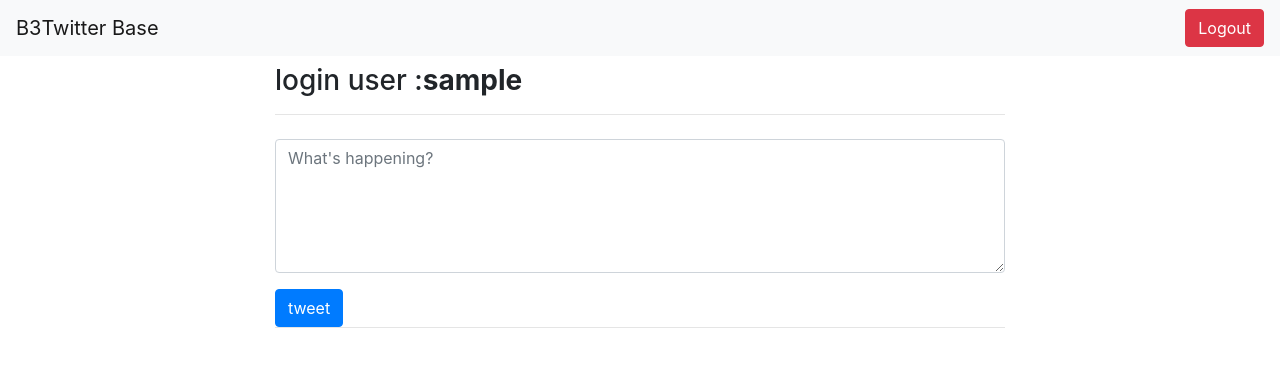
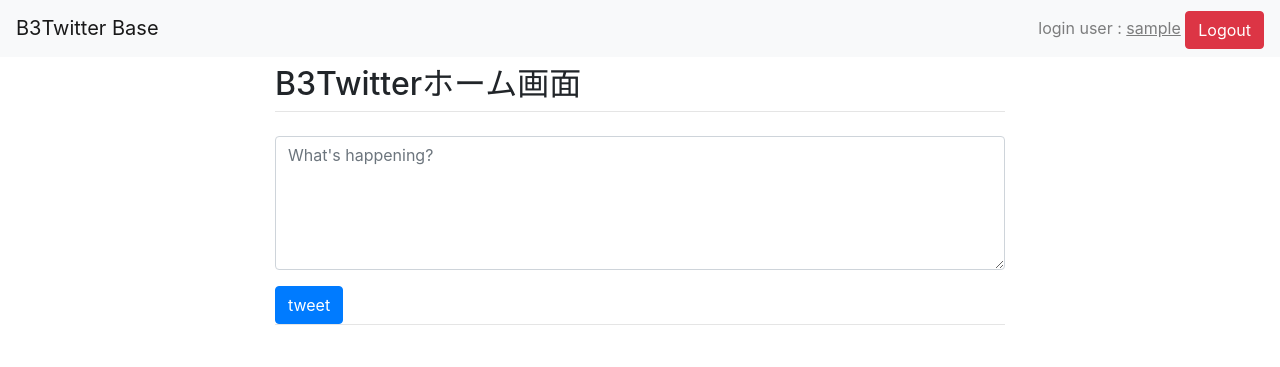
Before and after one commit to nocox/b3-twitter-clone, a Django app: page /home in a window 1280 px wide. Shown: the top 367 px of the page. Run offline with Django 3.2, Linux system fonts and the light colour scheme; the visitor is signed in with stand-in values (Sample User, id 1); data that the repository does not hold is empty; some libraries are stand-ins or nearby versions.

Commit message:
change home.html and page

```diff
--- a/b3twitter/twitter_app/templates/base.html
+++ b/b3twitter/twitter_app/templates/base.html
@@ -12,6 +12,9 @@
         <a href="{% url 'top' %}" class="navbar-brand">B3Twitter Base</a>
         {%if request.user.is_authenticated%}
             <div>
+                <span class="navbar-text">
+                    login user : <u>{{ request.user }}</u>
+                </span>
                 <a href="{% url 'logout' %}" class="btn btn-danger my-2 my-sm-0">Logout</a>
             </div>
         {% else %}
--- a/b3twitter/twitter_app/templates/twitter_app/home.html
+++ b/b3twitter/twitter_app/templates/twitter_app/home.html
@@ -3,14 +3,10 @@
 {% block content %}
     {% load crispy_forms_tags %}
 
-    <h1 class="mt-2">
-        <div style="display: flex">
-            <h3>login user : </h3>
-            <h3 style="font-weight: bold;">{{ request.user }}</h3>
-        </div>
-    </h1>
+    <h2 class="mt-2">
+        B3Twitterホーム画面
+    </h2>
     <hr class="mt-0 mb-4">
-
 
     <form action="{% url 'create_tweet' %}" method="post">
         {% csrf_token %}
```
